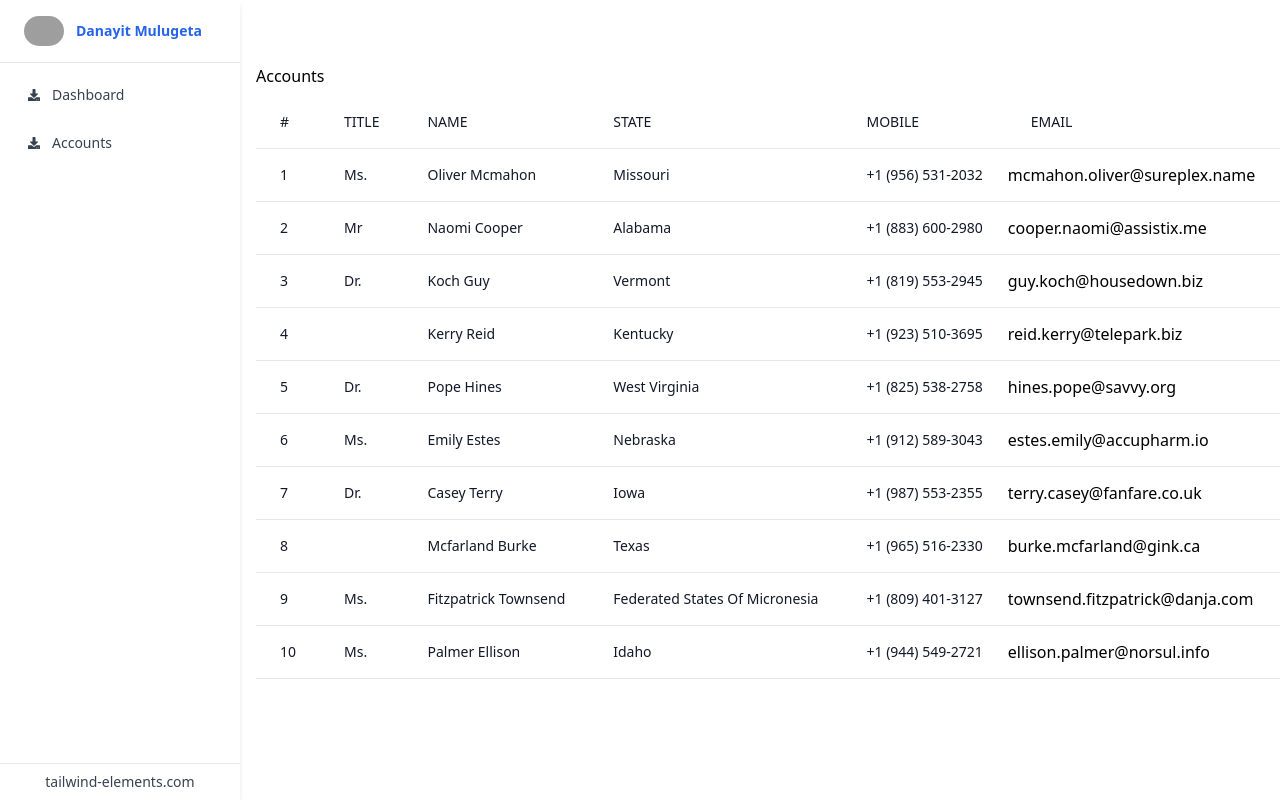
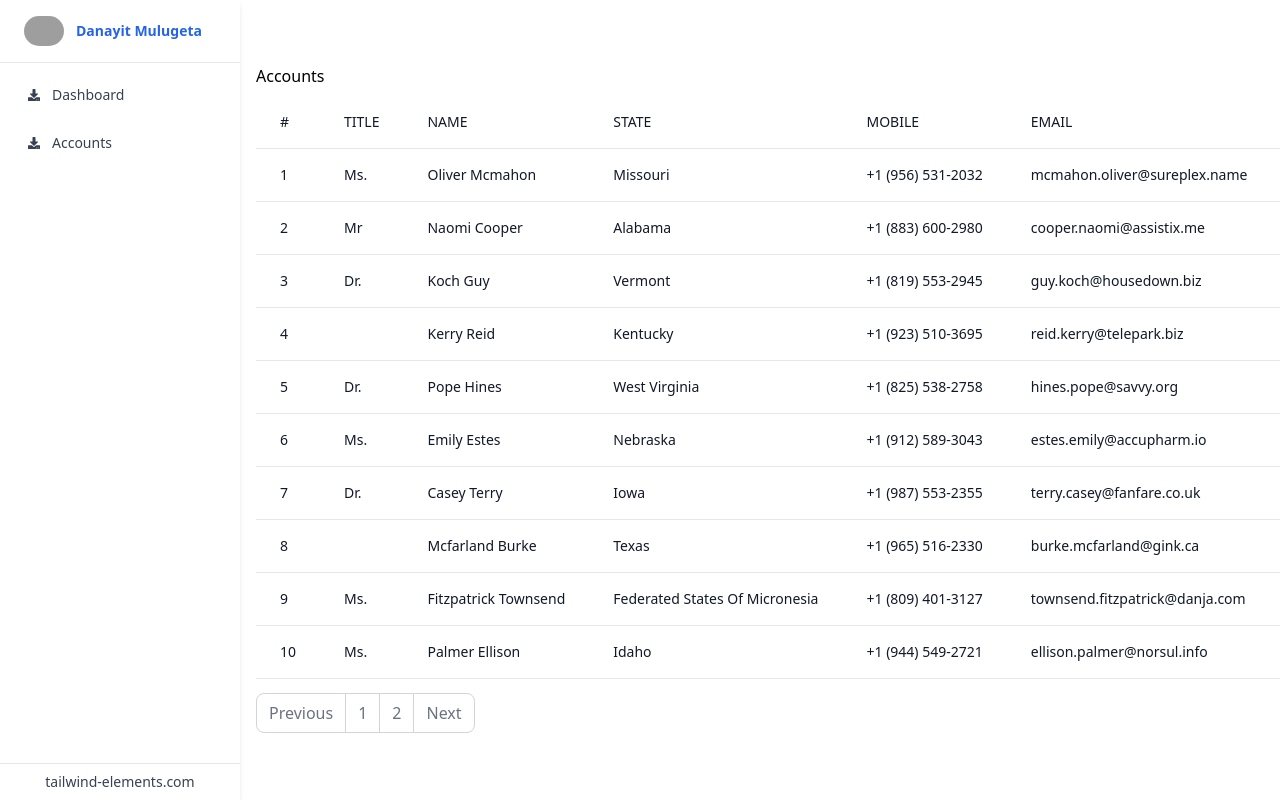
Before and after one commit to Dayni0603/receeve, a Vue app: page /accounts in a window 1280 px wide. Shown: the top 800 px of the page. Built offline with nearby package versions, Linux system fonts and the light colour scheme; data requests are answered from the project's data file; grey boxes are pictures that could not be loaded.

Commit message:
pagination ui added ui

```diff
--- a/src/pages/Accounts.vue
+++ b/src/pages/Accounts.vue
@@ -1,7 +1,7 @@
 <template>
   <div>
     <h5>Accounts</h5>
-    <div class="flex flex-col">
+    <div class="flex flex-col gap-3.5">
       <div class="overflow-x-auto sm:-mx-6 lg:-mx-8">
         <div class="py-2 inline-block min-w-full sm:px-6 lg:px-8">
           <div class="overflow-hidden">
@@ -77,7 +77,11 @@
                   >
                     {{ account.debtor.mobilePhone }}
                   </td>
-                  <td>{{ account.debtor.email }}</td>
+                  <td
+                    class="text-sm text-gray-900 font-light px-6 py-4 whitespace-nowrap"
+                  >
+                    {{ account.debtor.email }}
+                  </td>
                   <td
                     class="text-sm text-gray-900 font-light px-6 py-4 whitespace-nowrap"
                   >
@@ -91,106 +95,40 @@
                   </td>
                 </tr>
               </tbody>
-              <!-- <thead class="border-b">
-                <tr>
-                  <th
-                    scope="col"
-                    class="text-sm font-medium text-gray-900 px-6 py-4 text-left"
-                  >
-                    #
-                  </th>
-                  <th
-                    scope="col"
-                    class="text-sm font-medium text-gray-900 px-6 py-4 text-left"
-                  >
-                    First
-                  </th>
-                  <th
-                    scope="col"
-                    class="text-sm font-medium text-gray-900 px-6 py-4 text-left"
-                  >
-                    Last
-                  </th>
-                  <th
-                    scope="col"
-                    class="text-sm font-medium text-gray-900 px-6 py-4 text-left"
-                  >
-                    Handle
-                  </th>
-                </tr>
-              </thead> -->
-              <!-- <tbody>
-                <tr class="border-b">
-                  <td
-                    class="px-6 py-4 whitespace-nowrap text-sm font-medium text-gray-900"
-                  >
-                    1
-                  </td>
-                  <td
-                    class="text-sm text-gray-900 font-light px-6 py-4 whitespace-nowrap"
-                  >
-                    Mark
-                  </td>
-                  <td
-                    class="text-sm text-gray-900 font-light px-6 py-4 whitespace-nowrap"
-                  >
-                    Otto
-                  </td>
-                  <td
-                    class="text-sm text-gray-900 font-light px-6 py-4 whitespace-nowrap"
-                  >
-                    @mdo
-                  </td>
-                </tr>
-                <tr class="bg-white border-b">
-                  <td
-                    class="px-6 py-4 whitespace-nowrap text-sm font-medium text-gray-900"
-                  >
-                    2
-                  </td>
-                  <td
-                    class="text-sm text-gray-900 font-light px-6 py-4 whitespace-nowrap"
-                  >
-                    Jacob
-                  </td>
-                  <td
-                    class="text-sm text-gray-900 font-light px-6 py-4 whitespace-nowrap"
-                  >
-                    Thornton
-                  </td>
-                  <td
-                    class="text-sm text-gray-900 font-light px-6 py-4 whitespace-nowrap"
-                  >
-                    @fat
-                  </td>
-                </tr>
-                <tr class="bg-white border-b">
-                  <td
-                    class="px-6 py-4 whitespace-nowrap text-sm font-medium text-gray-900"
-                  >
-                    3
-                  </td>
-                  <td
-                    class="text-sm text-gray-900 font-light px-6 py-4 whitespace-nowrap"
-                  >
-                    Larry
-                  </td>
-                  <td
-                    class="text-sm text-gray-900 font-light px-6 py-4 whitespace-nowrap"
-                  >
-                    Wild
-                  </td>
-                  <td
-                    class="text-sm text-gray-900 font-light px-6 py-4 whitespace-nowrap"
-                  >
-                    @twitter
-                  </td>
-                </tr>
-              </tbody> -->
             </table>
           </div>
         </div>
       </div>
+
+      <nav aria-label="Page navigation example">
+        <ul class="inline-flex -space-x-px">
+          <li>
+            <a
+              class="py-2 px-3 ml-0 leading-tight text-gray-500 bg-white rounded-l-lg border border-gray-300 hover:bg-gray-100 hover:text-gray-700 dark:bg-gray-800 dark:border-gray-700 dark:text-gray-400 dark:hover:bg-gray-700 dark:hover:text-white"
+              >Previous</a
+            >
+          </li>
+          <li>
+            <a
+              class="py-2 px-3 leading-tight text-gray-500 bg-white border border-gray-300 hover:bg-gray-100 hover:text-gray-700 dark:bg-gray-800 dark:border-gray-700 dark:text-gray-400 dark:hover:bg-gray-700 dark:hover:text-white"
+              >1</a
+            >
+          </li>
+          <li>
+            <a
+              class="py-2 px-3 leading-tight text-gray-500 bg-white border border-gray-300 hover:bg-gray-100 hover:text-gray-700 dark:bg-gray-800 dark:border-gray-700 dark:text-gray-400 dark:hover:bg-gray-700 dark:hover:text-white"
+              >2</a
+            >
+          </li>
+          <li>
+            <a
+              href="#"
+              class="py-2 px-3 leading-tight text-gray-500 bg-white rounded-r-lg border border-gray-300 hover:bg-gray-100 hover:text-gray-700 dark:bg-gray-800 dark:border-gray-700 dark:text-gray-400 dark:hover:bg-gray-700 dark:hover:text-white"
+              >Next</a
+            >
+          </li>
+        </ul>
+      </nav>
     </div>
   </div>
 </template>
@@ -216,5 +154,17 @@ export default class Accounts extends Vue {
       console.log(error);
     }
   }
+
+  //Getters
+  get pageNums(): Array<string> {
+    let splitLinks = this.links.split(",");
+    splitLinks.map((link, index) => {
+      let strLink = link.split(";")[0];
+      strLink = strLink.replace(/[<>]/g, "");
+      splitLinks[index] = strLink.split("=")[1];
+    });
+
+    return splitLinks;
+  }
 }
 </script>
```
